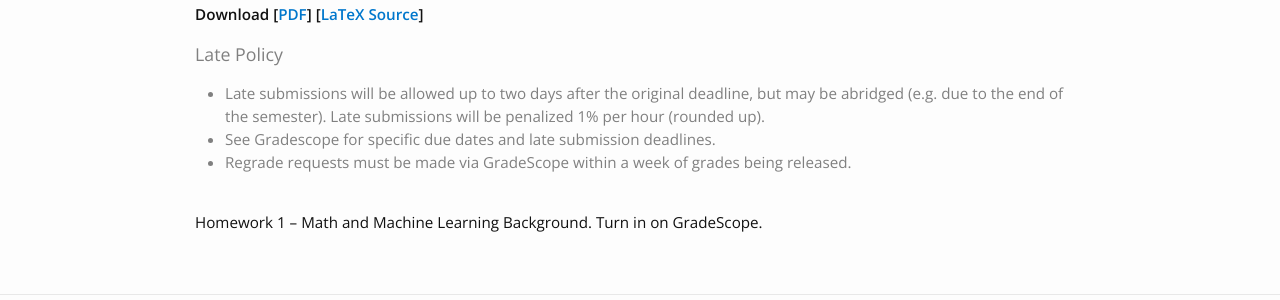
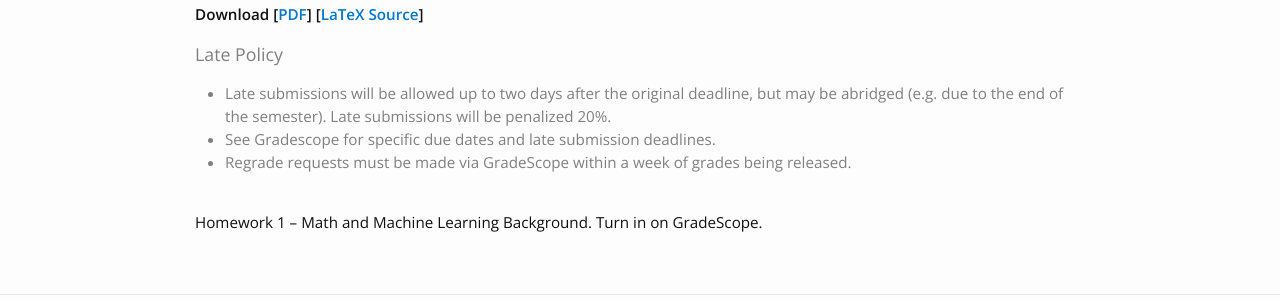
Before and after one commit to DL4DS/sp2026, a Jekyll site: the page built from _assignments/homework1.md, in a window 1280 px wide. Shown: the part 290-590 px from the top of the page. Built offline with Jekyll 4.4.1, drawn with Linux system fonts in a browser that asks for light colours; nearby versions of some CDN libraries.

Commit message:
update late policy

```diff
--- a/_data/late_policy.yml
+++ b/_data/late_policy.yml
@@ -1,4 +1,4 @@
 policies:
-  - Late submissions will be allowed up to two days after the original deadline, but may be abridged (e.g. due to the end of the semester). Late submissions will be penalized 1% per hour (rounded up).
+  - Late submissions will be allowed up to two days after the original deadline, but may be abridged (e.g. due to the end of the semester). Late submissions will be penalized 20%.
   - See Gradescope for specific due dates and late submission deadlines.
   - Regrade requests must be made via GradeScope within a week of grades being released.
```
